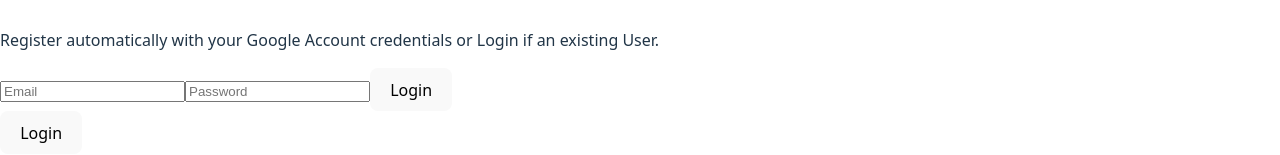
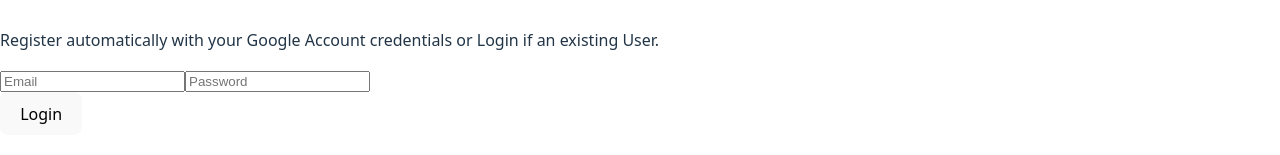
Before and after one commit to Ochelito/Capstone_Project_FE, a React (Vite) app in the folder applai/: page /login in a window 1280 px wide. Shown: the part 403-558 px from the top of the page. Built offline with nearby package versions, Linux system fonts and the light colour scheme.

Commit message:
bug fix: removed duplicate login button on login page

```diff
--- a/applai/src/components/Forms/LoginForm.jsx
+++ b/applai/src/components/Forms/LoginForm.jsx
@@ -45,9 +45,7 @@ export default function LoginForm() {
         onChange={(e) => setPassword(e.target.value)}
         className="p-2 border rounded"
       />
-      <button type="submit" className="px-4 py-2 bg-blue-600 text-white rounded-lg">
-        Login
-      </button>
+
     </form>
   );
 }
```
